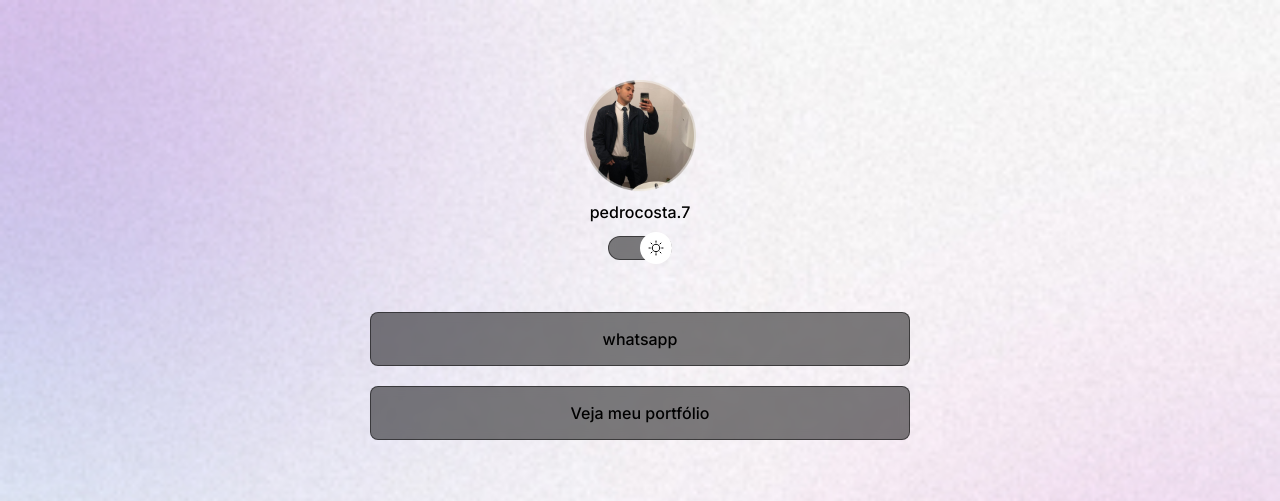
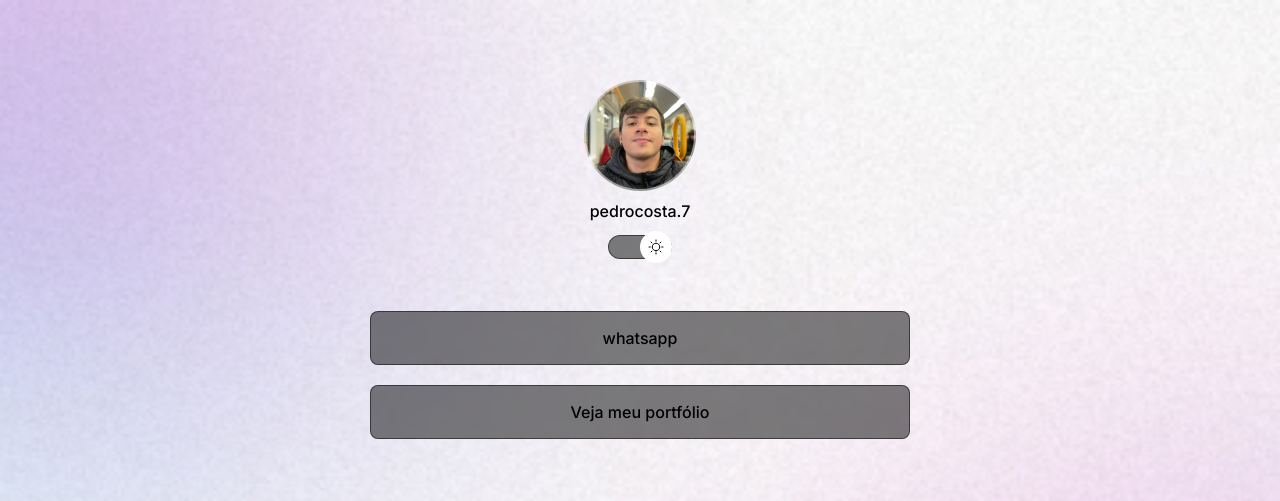
Before and after one commit to pedrocosta-7/projeto-layout-site-instagram, a plain HTML site: page vscode/index.html in a window 1280 px wide. Shown: the top 501 px of the page. Drawn offline with nearby package versions, Linux system fonts and the light colour scheme.

Commit message:
corrigindo bug da foto

```diff
--- a/vscode/index.html
+++ b/vscode/index.html
@@ -13,7 +13,7 @@
 <body>
 <div id="conteiner">
     <div id="profile">
-        <img src="./Mobile/Avatar.png" alt=""/>
+        <img src="./Mobile/avatar-light.png" alt=""/>
          <p>pedrocosta.7</p>
         <div>
             <div id="switch" onclick="toggleMode()">
```
